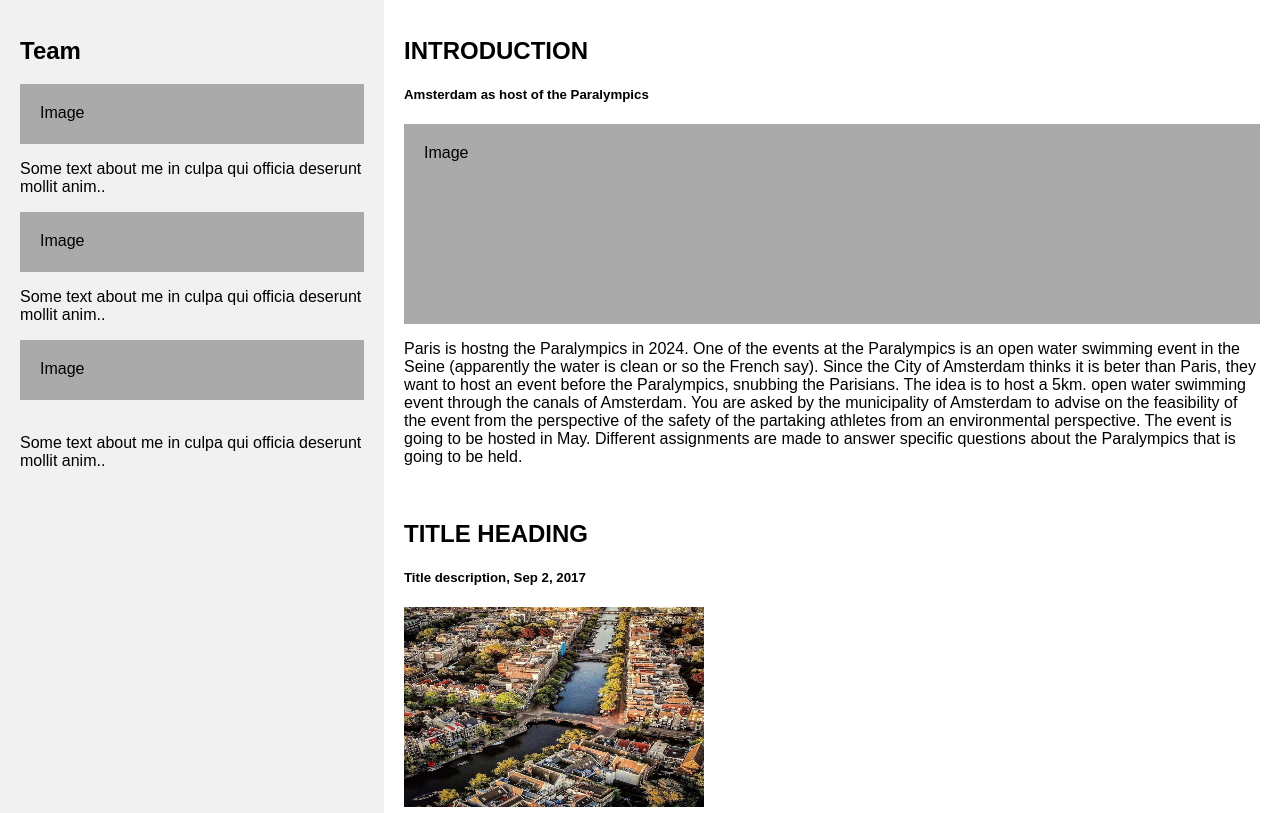
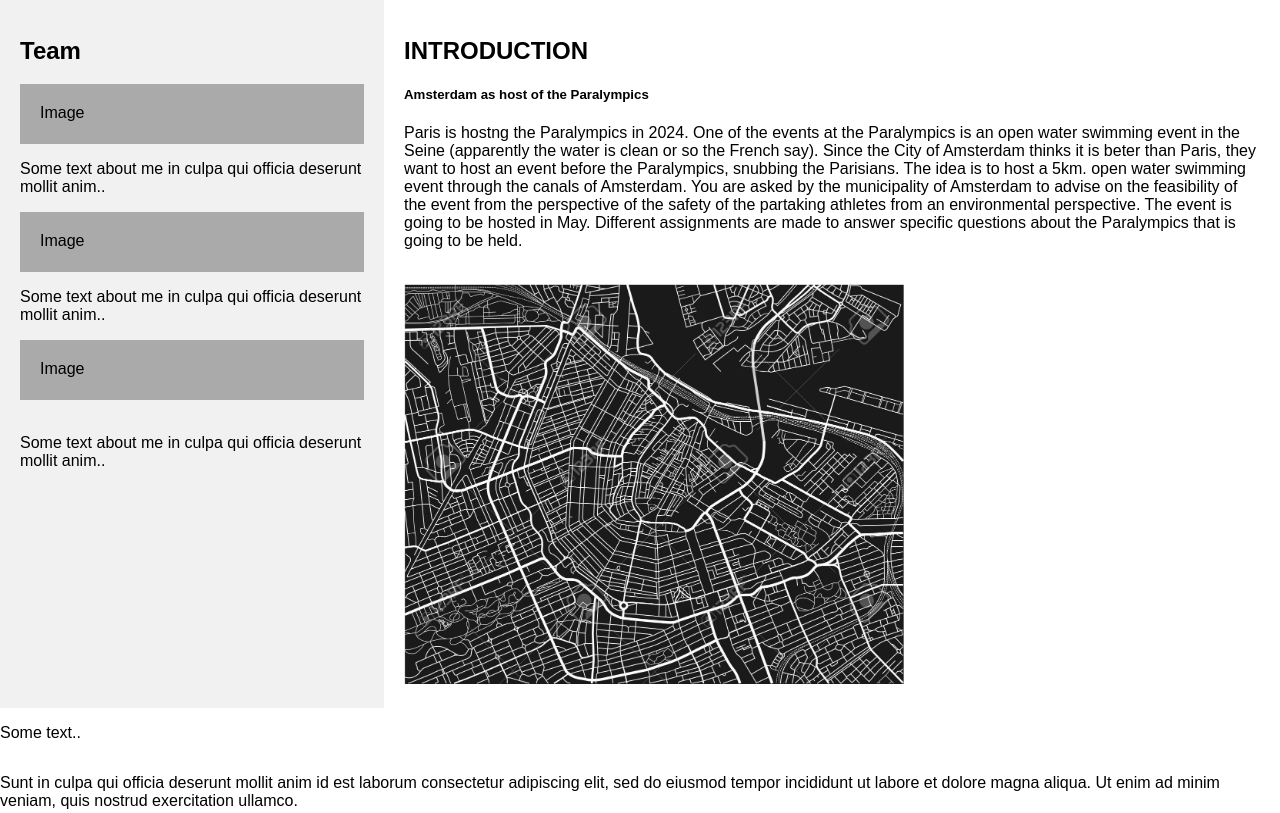
Before and after one commit to Soof2001/Soof2001.github.io, a plain HTML site: page index.html in a window 1280 px wide. Shown: the part 342-1155 px from the top of the page. Drawn offline with Linux system fonts and the light colour scheme.

Commit message:
Update index.html

```diff
--- a/index.html
+++ b/index.html
@@ -138,21 +138,17 @@ body {
   <div class="main">
     <h2>INTRODUCTION</h2>
     <h5>Amsterdam as host of the Paralympics</h5>
-    <div class="fakeimg" style="height:200px;">Image</div>
     <p>Paris is hostng the Paralympics in 2024. One of the events at the Paralympics is an open water swimming event in the Seine (apparently the water is clean or so the French say). Since the City of Amsterdam thinks it is beter than Paris, they want to host an event before the Paralympics, snubbing the Parisians. The idea is to host a 5km. open water swimming event through the canals of Amsterdam. You are asked by the municipality of Amsterdam to advise on the feasibility of the event from the perspective of the safety of the partaking athletes from an environmental perspective. The event is going to be hosted in May. Different assignments are made to answer specific questions about the Paralympics that is going to be held.</p>
     <br>
-    <h2>TITLE HEADING</h2>
-    <h5>Title description, Sep 2, 2017</h5>
-    <head>
     <style>
         .custom-image {
-            width: 300px;
-            height: 200px;
+            width: 500px;
+            height: 400px;
         }
     </style>
 </head>
 <body>
-    <img src="251ffb34e3701e27fd484930563baccf.jpg" alt="Your Image Description" class="custom-image">
+    <img src="122638354-black-and-white-vector-city-map-of-amsterdam-with-well-organized-separated-layers.jpg" alt="Map of Amsterdam" class="custom-image">
 </body>
 </div>
 
```
